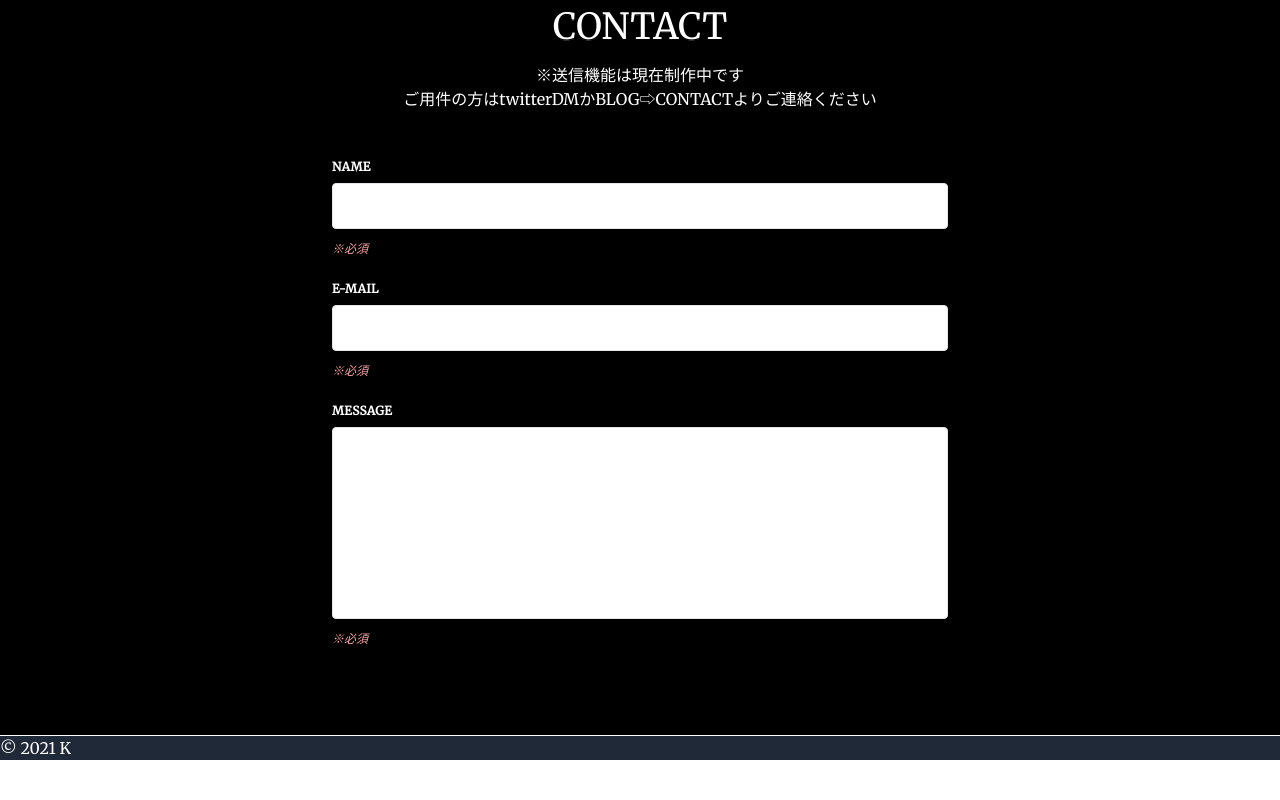
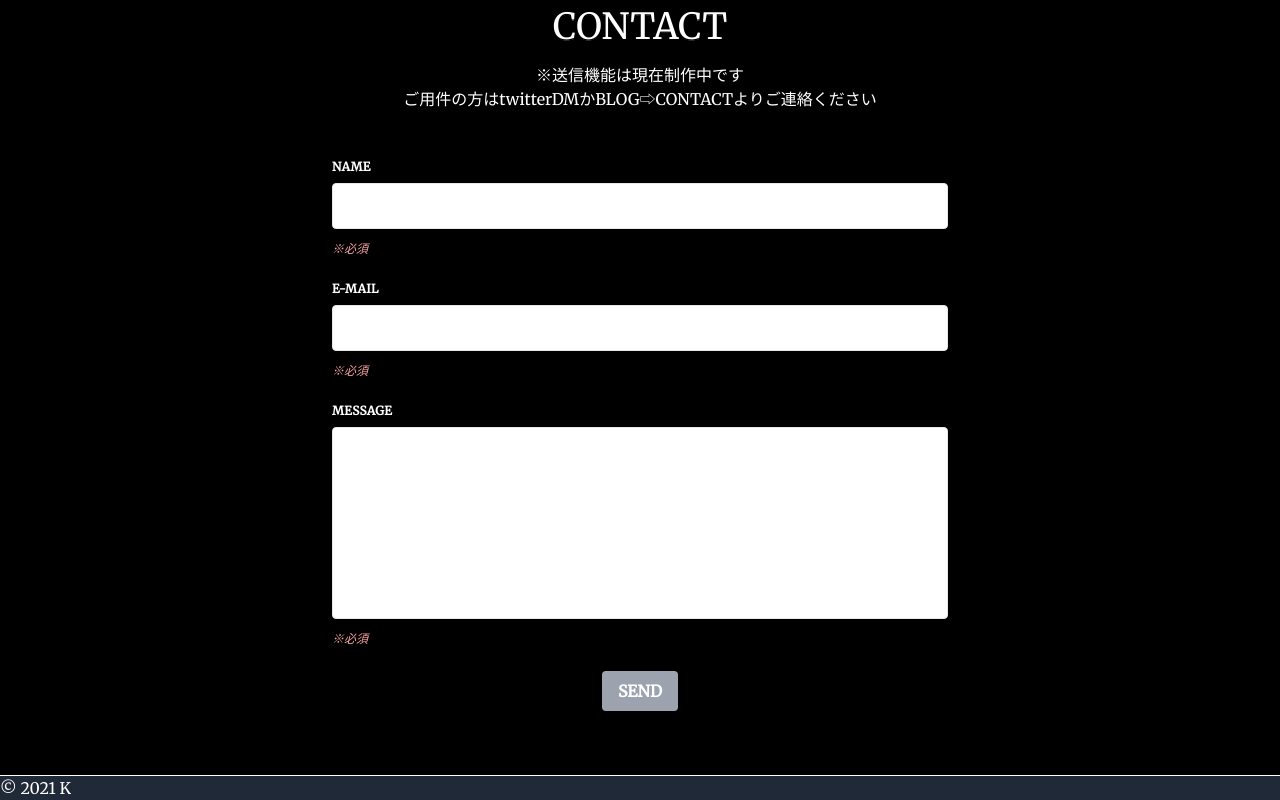
Before and after one commit to k1237/portfolio_site, a Nuxt app: page / in a window 1280 px wide. Shown: the part 2730-3530 px from the top of the page. Before the commit the page ends 3490 px from the top, so only its background shows below. Built offline with nearby package versions, Linux system fonts and the light colour scheme; a web font is replaced by a local one.

Commit message:
v-if修正

```diff
--- a/components/Contact.vue
+++ b/components/Contact.vue
@@ -134,7 +134,7 @@
 export default {
    data(){
      return{
-       show:false,
+       show:true,
      }
    },
 
```
